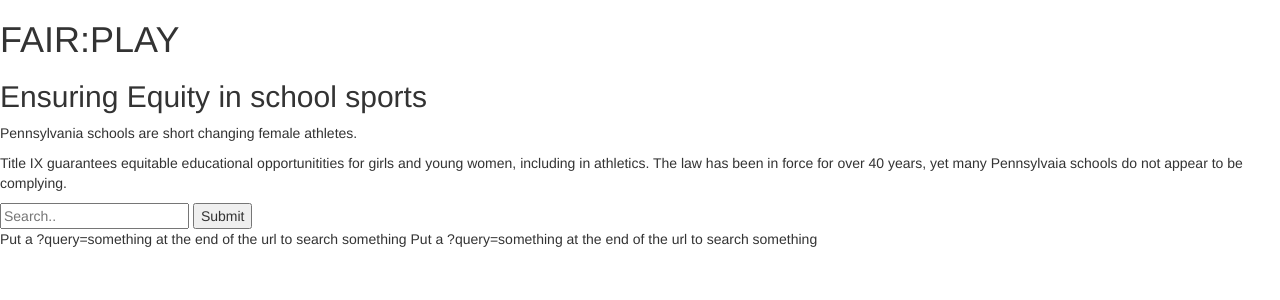
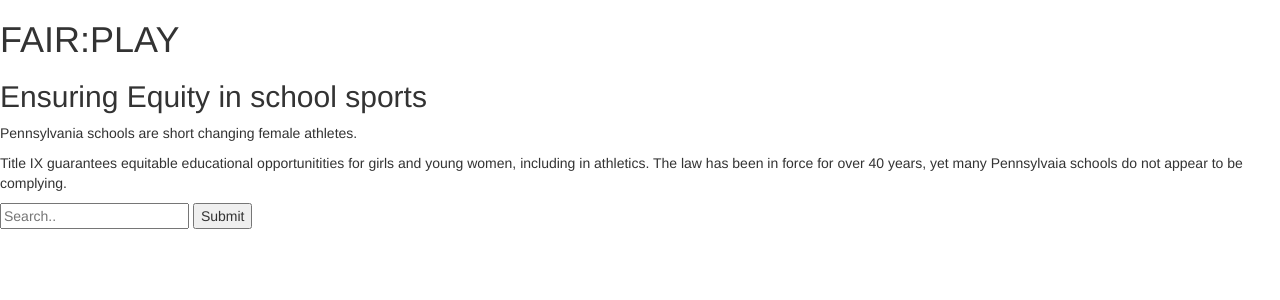
Before and after one commit to silverli/FairPlay, a Django app: page / in a window 1280 px wide. Shown: the top 300 px of the page. Run offline with Django 3.2, Linux system fonts and the light colour scheme; some libraries are stand-ins or nearby versions.

Commit message:
New Edition of Search

```diff
--- a/webapp/templates/christians_test.html
+++ b/webapp/templates/christians_test.html
@@ -19,27 +19,14 @@
         <input type="submit">
         </form>
         {% if schools %}
-            These schools start with "{{query}}":<br />
+            These schools start with <b>"{{query}}"</b>:<br />
             {% for school in schools %}
                 <b>School</b>: {{school.name}} <b>District</b>: {{school.district.name}}<br />
             {% endfor %}
         {% elif query and not schools %}
                 No schools started with {{query}}
         {% else %}
-            Put a ?query=something at the end of the url to search something
         {% endif %}
 
-
-
-         {% if schools %}
-            These schools start with "{{search}}":<br />
-            {% for school in schools %}
-                <b>School</b>: {{school.name}} <b>District</b>: {{school.district.name}}<br />
-            {% endfor %}
-        {% elif search and not schools %}
-                No schools started with {{search}}
-        {% else %}
-            Put a ?query=something at the end of the url to search something
-        {% endif %}
     </body>
 </html>
```
